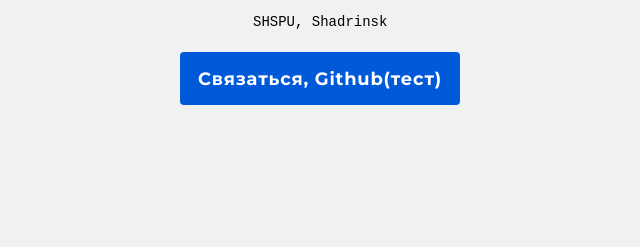
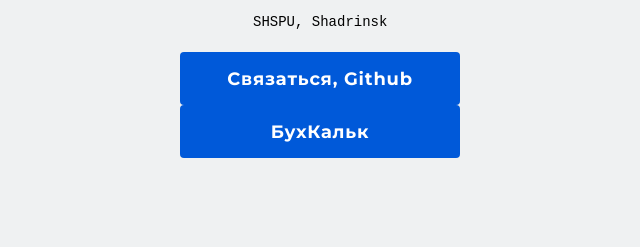
Before and after one commit to vitasgit/vitasgit.github.io, a website: page index.html in a window 1280 px wide. Shown: the part 550-797 px from the top of the page, without its empty margins (320-960 px from the left). Drawn offline with nearby package versions, Linux system fonts and the light colour scheme; a web font is replaced by a local one.

Commit message:
добавил БухКальк

```diff
--- a/index.html
+++ b/index.html
@@ -116,9 +116,19 @@
 					href="http://github.com/vitasgit"
 					target="_blank"
 					data-aos="fade-up"
-					data-aos-delay="1000"
+					data-aos-delay="800"
 					>
-					Связаться, Github(тест)
+					Связаться, Github
+				</a>
+
+				<a
+					class="btn hero__btn"
+					href="./buhgalter-webcalc/calc-balans.html"
+					target="_blank"
+					data-aos="fade-up"
+					data-aos-delay="800"
+					>
+					БухКальк
 				</a>
 			</div>
 			<!-- /.hero -->		</div>
```
